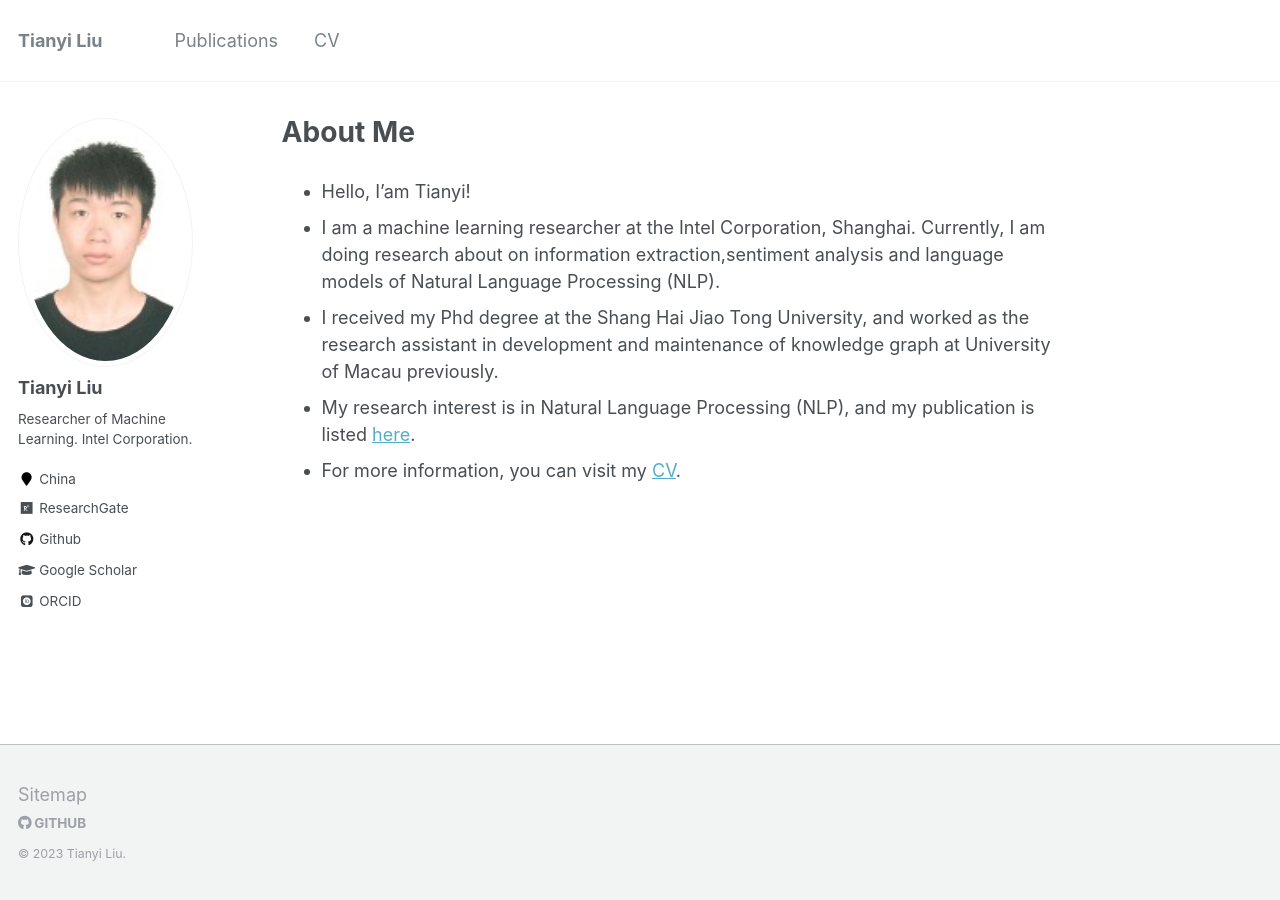
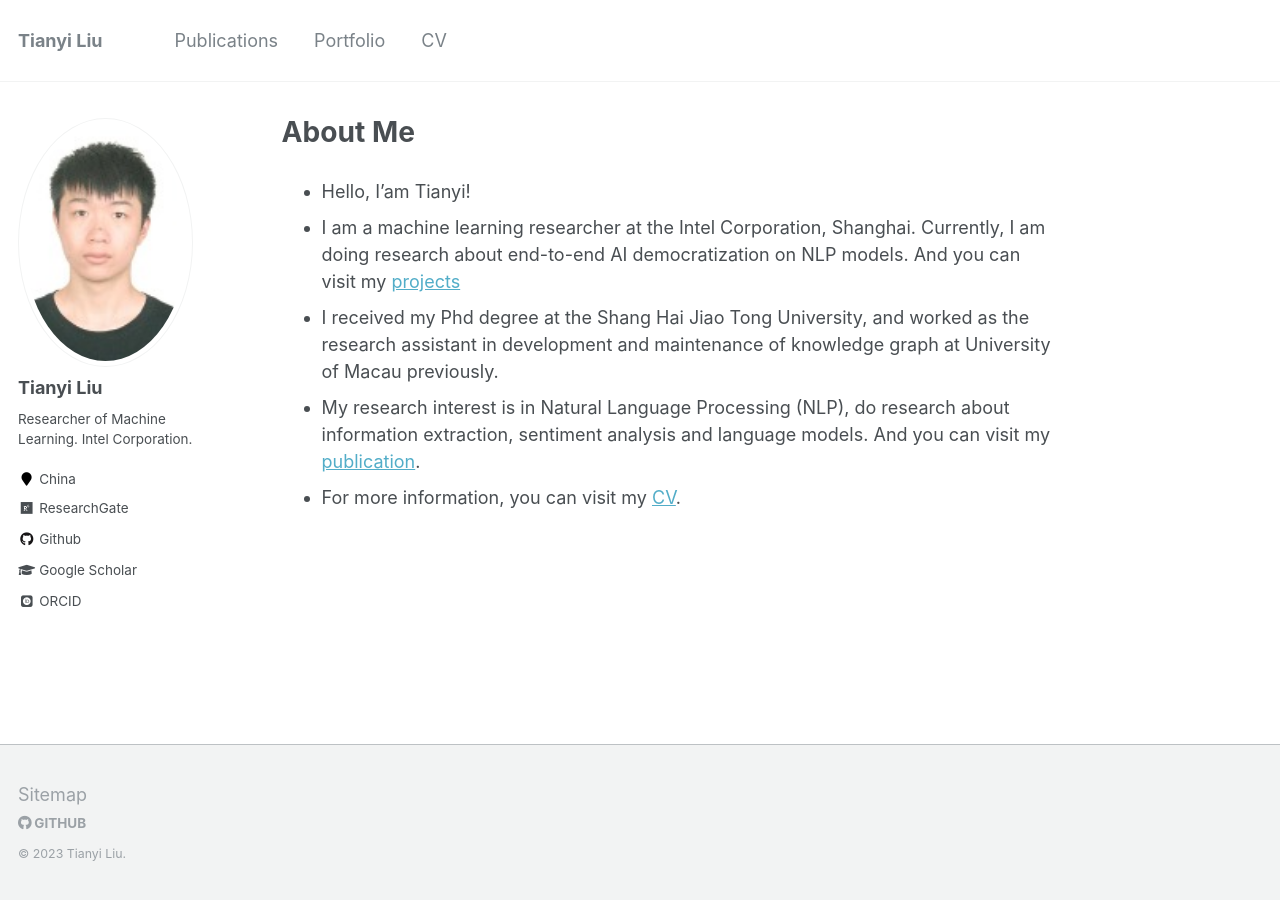
Before and after one commit to liutian111111/liutian111111.github.io, a Jekyll site: the page built from _pages/about.md, in a window 1280 px wide. Built offline with Jekyll 4.4.1, drawn with Linux system fonts in a browser that asks for light colours; some web fonts are replaced.

Commit message:
Add the project info

```diff
--- a/_data/navigation.yml
+++ b/_data/navigation.yml
@@ -3,5 +3,8 @@ main:
   - title: "Publications"
     url: /publications/
 
+  - title: "Portfolio"
+    url: /portfolio/
+
   - title: "CV"
     url: /cv/
--- a/_pages/about.md
+++ b/_pages/about.md
@@ -9,7 +9,7 @@ redirect_from:
 ---
 
 * Hello, I'am Tianyi!
-* I am a machine learning researcher at the Intel Corporation, Shanghai. Currently, I am doing research about on information extraction,sentiment analysis and language models of Natural Language Processing (NLP).
+* I am a machine learning researcher at the Intel Corporation, Shanghai. Currently, I am doing research about end-to-end AI democratization on NLP models. And you can visit my [projects](https://liutian111111.github.io/portfolio/)
 * I received my Phd degree at the Shang Hai Jiao Tong University, and worked as the research assistant in development and maintenance of knowledge graph at University of Macau previously.
-* My research interest is in Natural Language Processing (NLP), and my publication is listed [here](https://liutian111111.github.io/publications/).
+* My research interest is in Natural Language Processing (NLP), do research about information extraction, sentiment analysis and language models. And you can visit my [publication](https://liutian111111.github.io/publications/).
 * For more information, you can visit my [CV](https://liutian111111.github.io/cv/).
```
Also changed, not shown: _portfolio/portfolio-1.md (+2 -2 lines), _portfolio/portfolio-2.html (deleted, +0 -7 lines), images/aiok_workflow.png (added).
